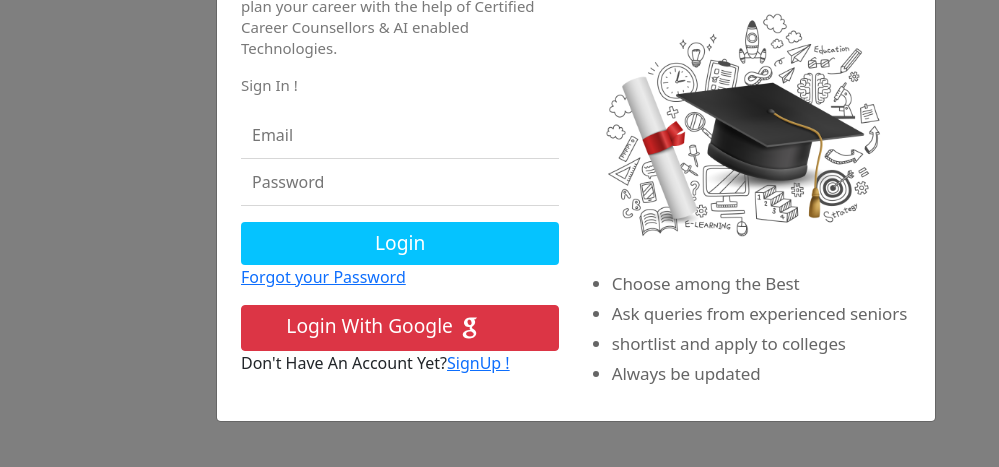
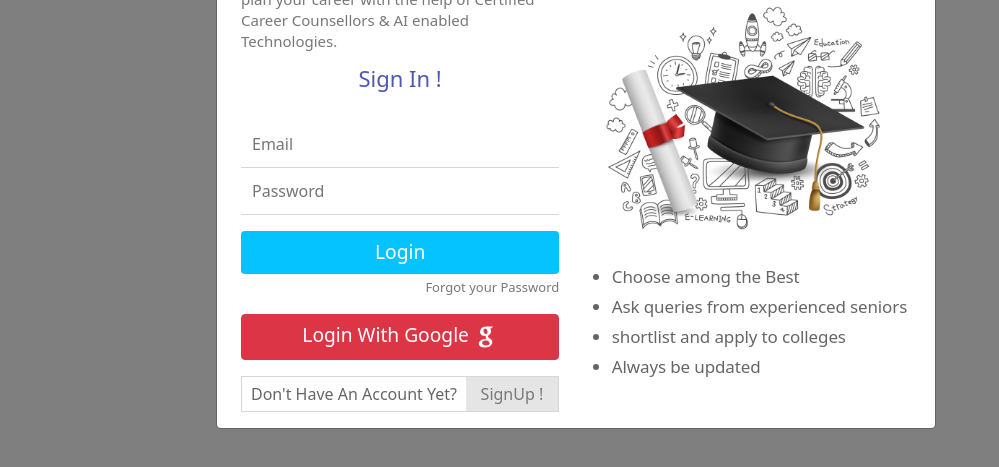
Before and after one commit to Faheemzz/login, a plain HTML site: page index.html in a window 1280 px wide. Both pictures are taken after a click on the button "Login". Shown: the part 219-686 px from the top of the page, without its empty margins (64-1063 px from the left). Drawn offline with nearby package versions, Linux system fonts and the light colour scheme.

Commit message:
Update style.css

```diff
--- a/style.css
+++ b/style.css
@@ -12,6 +12,7 @@
   border-radius: 20px;
   right: -25px;
   background-color: white;
+  z-index: 999;
 }
 
 .modal-title {
@@ -112,9 +113,6 @@ form input {
   line-height: 10px;
 }
 
-.google-login img {
-  margin-right: 2rem;
-}
 
 .back-login {
   width: 100%;
@@ -184,6 +182,48 @@ p.bottom2 {
   margin-top: 0rem;
 }
 
+.signin-heading {
+  display: flex;
+  justify-content: center;
+  align-items: center;
+  width: 100%;
+}
+
+.modal-body .left .signin-heading p {
+  font-size: 22px;
+  color: #4E59AD;
+  font-weight: 500;
+}
+
+.fp {
+  width: 100%;
+  text-align: end;
+}
+
+.fp a {
+  font-size: 13px;
+  color: #787878;
+  text-decoration: none;
+}
+
+.create-accnt {
+  width: 100%;
+  display: flex;
+  justify-content: space-between;
+  align-items: center;
+  border: 1px solid #d7d7d7;
+  padding-left: 9px;
+  margin-top: 1rem;
+  color: #666666;
+}
+
+.create-accnt a {
+  text-decoration: none;
+  color: #787878;
+  background: #E5E5E5;
+  padding: 5px 15px;
+}
+
 @media (min-width: 576px) {
   .modal-dialog {
     max-width: 45rem;
@@ -195,6 +235,9 @@ p.bottom2 {
   .modal-dialog {
     max-width: 38rem;
     margin: 2.5rem auto;
+  }
+  .create-accnt{
+    font-size: 0.8rem;
   }
 
   .right {
```
